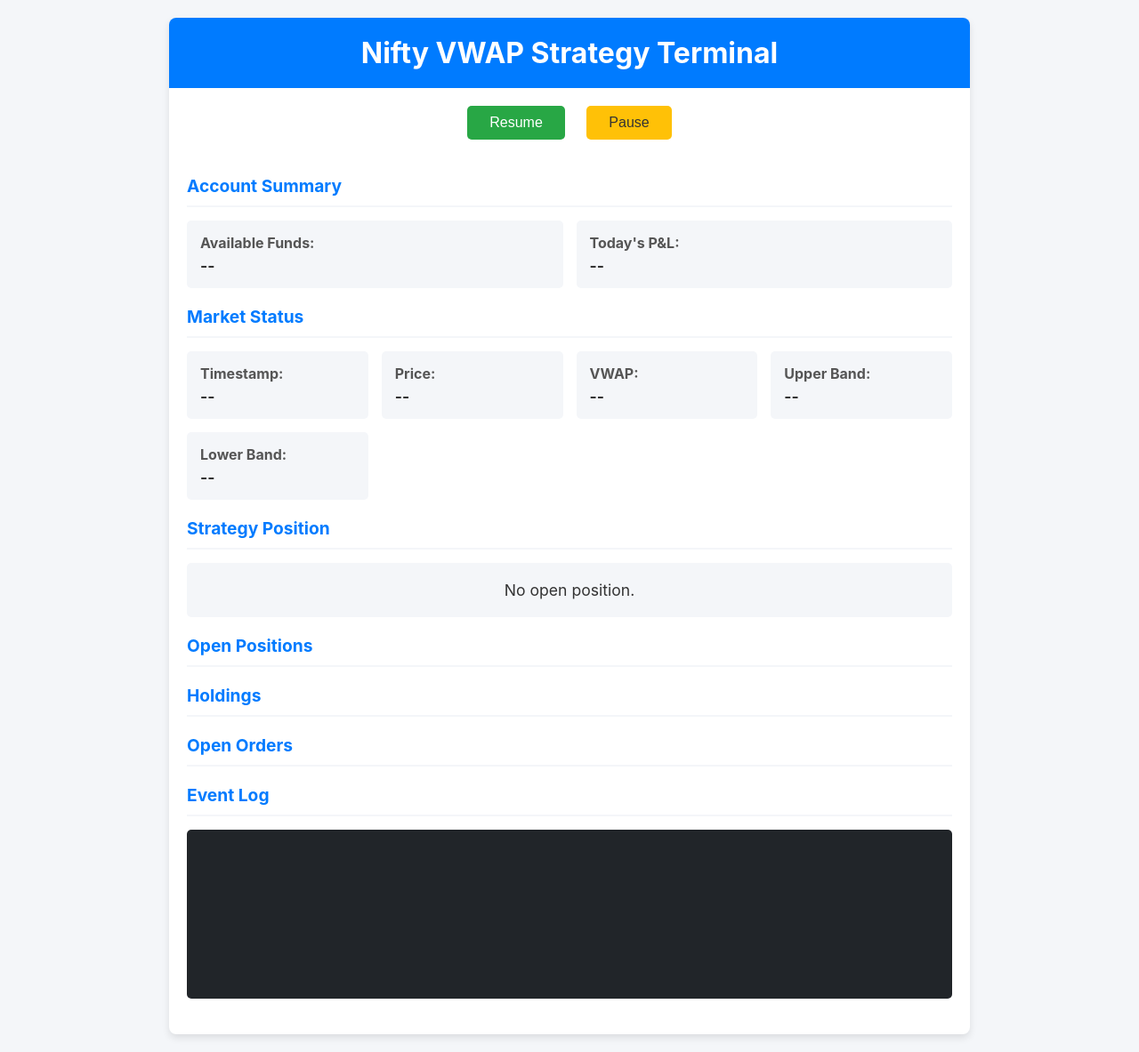
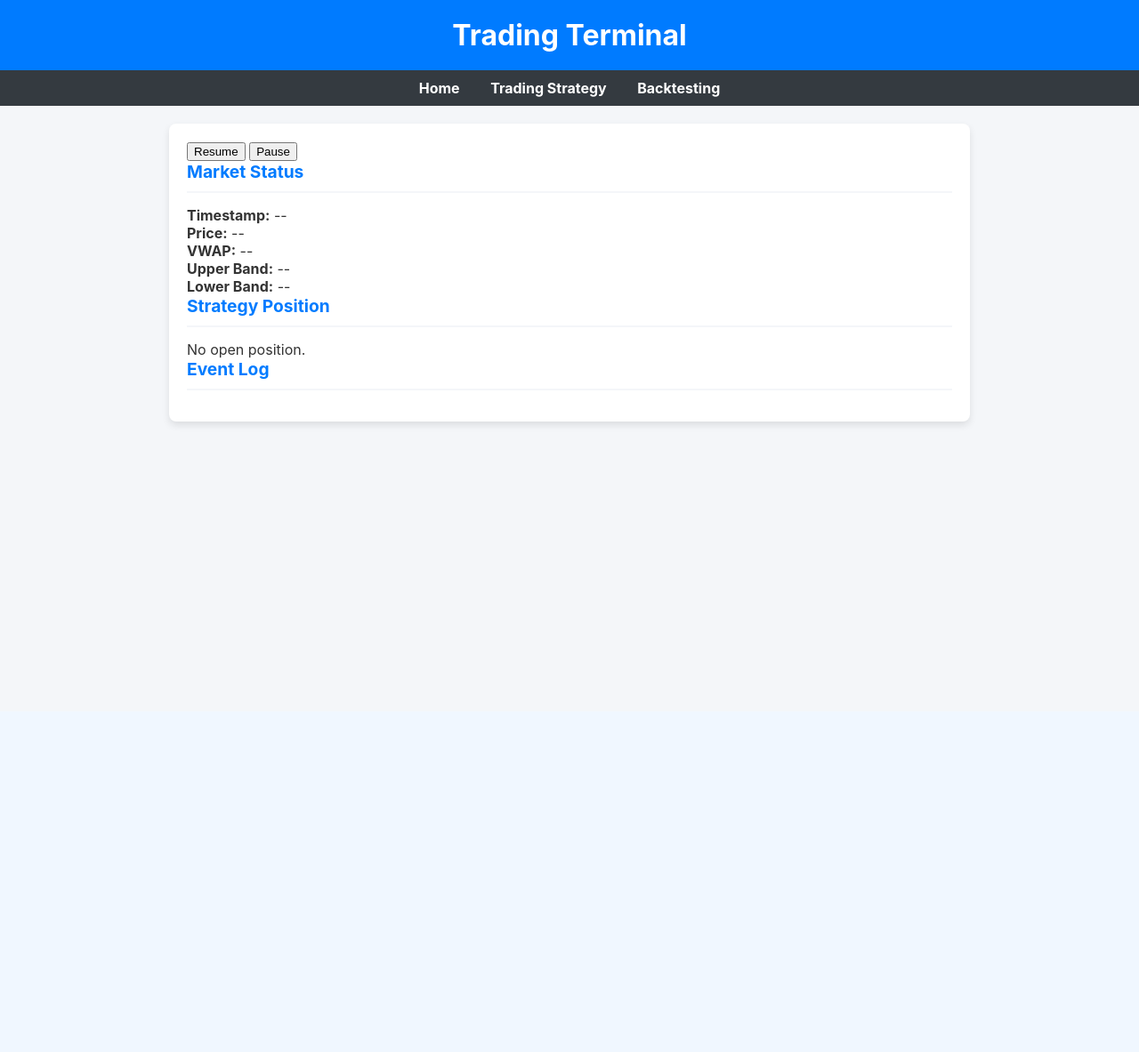
Before and after one commit to NandiniUmbare/NIFTY-OPTION-INTRADAY, a Flask app: template templates/strategy.html in a window 1280 px wide. Shown: the whole page at 89% size. After the commit the page ends 481 px from the top, so only its background shows below. Run offline with Flask 3, Linux system fonts and the light colour scheme; the template is opened without the code that fills it, so the values that code supplies are empty.

Commit message:
feat: Implement Stage 1 of the application redesign
This commit implements the first stage of the application redesign, which includes restructuring the application into a multi-page layout and creating a new home page with an account summary.

The key changes include:
- A new `base.html` template with a common layout and navigation bar.
- `index.html` has been renamed to `strategy.html` to better reflect its purpose.
- New `home.html` and `backtesting.html` templates have been created.
- The routing in `web_app.py` has been updated to serve the new pages, and a `login_required` decorator has been added to protect the pages.
- The new home page in `home.html` now displays the user's account balance, P&L, holdings, and open positions, with the data being fetched dynamically via JavaScript.
- The `/status` endpoint in `web_app.py` has been updated to provide the necessary data for the new home page.
- `broker_connection.py` has been updated with new methods to fetch account data from the Kite API.
- A `README.md` file has been added with project information and setup instructions.
- A `requirements.txt` file has been added to simplify the installation of dependencies.

```diff
--- a/templates/strategy.html
+++ b/templates/strategy.html
@@ -1,53 +1,10 @@
-<!DOCTYPE html>
-<html lang="en">
-<head>
-    <meta charset="UTF-8">
-    <meta name="viewport" content="width=device-width, initial-scale=1.0">
-    <title>Trading Terminal</title>
-    <style>
-        body { font-family: -apple-system, BlinkMacSystemFont, "Segoe UI", Roboto, "Helvetica Neue", Arial, sans-serif; background-color: #f4f6f9; color: #333; margin: 0; padding: 20px; }
-        .container { max-width: 900px; margin: auto; background: #fff; border-radius: 8px; box-shadow: 0 4px 8px rgba(0,0,0,0.1); overflow: hidden; }
-        header { background-color: #007bff; color: white; padding: 20px; text-align: center; }
-        h1, h2 { margin: 0; }
-        h2 { color: #007bff; border-bottom: 2px solid #f4f6f9; padding-bottom: 10px; margin-bottom: 15px; font-size: 1.2em;}
-        .content { padding: 20px; }
-        .panel { margin-bottom: 20px; }
-        .controls { text-align: center; padding-bottom: 20px; }
-        button { padding: 10px 25px; font-size: 1em; cursor: pointer; border: none; border-radius: 5px; margin: 0 10px; transition: background-color 0.3s; }
-        #btn-pause { background-color: #ffc107; color: #333; }
-        #btn-pause:hover { background-color: #e0a800; }
-        #btn-resume { background-color: #28a745; color: white; }
-        #btn-resume:hover { background-color: #218838; }
-        #log-panel { background-color: #212529; color: #f8f9fa; padding: 15px; height: 160px; overflow-y: auto; font-family: "Courier New", Courier, monospace; font-size: 0.9em; border-radius: 5px; }
-        #log-panel p { margin: 0; padding: 2px 0; border-bottom: 1px solid #495057; }
-        .data-grid { display: grid; grid-template-columns: repeat(auto-fit, minmax(200px, 1fr)); gap: 15px; }
-        .data-item { background: #f4f6f9; padding: 15px; border-radius: 5px; }
-        .data-item strong { color: #555; display: block; margin-bottom: 5px; }
-        .data-item span { font-weight: bold; font-size: 1.1em; }
-        #position-status { font-size: 1.1em; text-align: center; padding: 20px; background: #f4f6f9; border-radius: 5px;}
-        table { width: 100%; border-collapse: collapse; margin-top: 15px; }
-        th, td { text-align: left; padding: 8px; border-bottom: 1px solid #ddd; }
-        th { background-color: #007bff; color: white; }
-        tr:nth-child(even) { background-color: #f2f2f2; }
-    </style>
-</head>
-<body>
-    <div class="container">
-        <header>
-            <h1>Nifty VWAP Strategy Terminal</h1>
-        </header>
-        <div class="content">
+{% extends "base.html" %}
+{% block title %}Strategy - Trading Terminal{% endblock %}
+
+{% block content %}
     <div class="panel controls">
         <button id="btn-resume">Resume</button>
         <button id="btn-pause">Pause</button>
-            </div>
-
-            <div class="panel">
-                <h2>Account Summary</h2>
-                <div class="data-grid">
-                    <div class="data-item"><strong>Available Funds:</strong> <span id="funds">--</span></div>
-                    <div class="data-item"><strong>Today's P&L:</strong> <span id="pnl">--</span></div>
-                </div>
     </div>
 
     <div class="panel">
@@ -67,46 +24,41 @@
     </div>
 
     <div class="panel">
-                <h2>Open Positions</h2>
-                <div id="open-positions-table"></div>
-            </div>
-
-            <div class="panel">
-                <h2>Holdings</h2>
-                <div id="holdings-table"></div>
-            </div>
-
-            <div class="panel">
-                <h2>Open Orders</h2>
-                <div id="open-orders-table"></div>
-            </div>
-
-            <div class="panel">
         <h2>Event Log</h2>
         <div id="log-panel"></div>
     </div>
-        </div>
-    </div>
+{% endblock %}
 
+{% block scripts %}
 <script>
     document.addEventListener('DOMContentLoaded', function () {
-            const statusInterval = setInterval(updateStatus, 2500);
+        const statusInterval = setInterval(updateStatus, 1500);
 
-            btnPause.addEventListener('click', () => fetch('/pause', { method: 'POST' }).then(updateStatus));
-            btnResume.addEventListener('click', () => fetch('/resume', { method: 'POST' }).then(updateStatus));
+        const btnPause = document.getElementById('btn-pause');
+        const btnResume = document.getElementById('btn-resume');
+
+        btnPause.addEventListener('click', function() {
+            fetch('/pause', { method: 'POST' })
+                .then(() => updateStatus());
+        });
+
+        btnResume.addEventListener('click', function() {
+            fetch('/resume', { method: 'POST' })
+                .then(() => updateStatus());
+        });
 
         function updateStatus() {
             fetch('/status')
                 .then(response => response.json())
                 .then(data => {
                     updateStrategyUI(data.strategy_state);
-                        updateAccountUI(data.account);
                 })
                 .catch(error => console.error('Error fetching status:', error));
         }
 
         function updateStrategyUI(state) {
             if (!state || !state.latest_tick) return;
+
             document.getElementById('timestamp').textContent = state.latest_tick.timestamp;
             document.getElementById('price').textContent = state.latest_tick.close;
             document.getElementById('vwap').textContent = state.latest_tick.VWAP;
@@ -132,46 +84,7 @@
             }
         }
 
-            function updateAccountUI(account) {
-                if (!account) return;
-                document.getElementById('funds').textContent = account.funds !== undefined ? `₹${Number(account.funds).toLocaleString()}` : '--';
-                document.getElementById('pnl').textContent = account.pnl !== undefined ? `₹${Number(account.pnl).toLocaleString()}` : '--';
-
-                createTable('open-positions-table', ['Symbol', 'Qty', 'P&L'], account.positions, item => [item.tradingsymbol, item.quantity, `₹${item.pnl.toFixed(2)}`]);
-                createTable('holdings-table', ['Symbol', 'Qty', 'Avg. Price'], account.holdings, item => [item.tradingsymbol, item.quantity, `₹${item.average_price.toFixed(2)}`]);
-                createTable('open-orders-table', ['Symbol', 'Type', 'Qty', 'Price'], account.orders, item => [item.tradingsymbol, item.transaction_type, item.quantity, `₹${item.price}`]);
-            }
-
-            function createTable(containerId, headers, data, rowMapper) {
-                const container = document.getElementById(containerId);
-                container.innerHTML = '';
-                if (!data || data.length === 0) {
-                    container.textContent = `No ${containerId.split('-')[0]} found.`;
-                    return;
-                }
-
-                const table = document.createElement('table');
-                const thead = table.createTHead();
-                const tbody = table.createTBody();
-                let row = thead.insertRow();
-                headers.forEach(headerText => {
-                    let th = document.createElement('th');
-                    th.textContent = headerText;
-                    row.appendChild(th);
-                });
-
-                data.forEach(item => {
-                    row = tbody.insertRow();
-                    rowMapper(item).forEach(cellData => {
-                        let cell = row.insertCell();
-                        cell.textContent = cellData;
-                    });
-                });
-                container.appendChild(table);
-            }
-
         updateStatus();
     });
 </script>
-</body>
-</html>
+{% endblock %}
--- a/web_app.py
+++ b/web_app.py
@@ -119,11 +119,42 @@ def kite_callback():
 @app.route('/status')
 def status():
     with state_lock:
-        # Prevent error if status is requested before first tick
-        if app_state.get('latest_strategy_state') is None:
-            return jsonify({})
-        state_json = format_state_for_json(app_state['latest_strategy_state'])
-    return jsonify(state_json)
+        broker = app_state['broker']
+        strategy_state = app_state.get('latest_strategy_state')
+
+        # Base data structure
+        response_data = {
+            "strategy_state": format_state_for_json(strategy_state) if strategy_state else {},
+            "account": {}
+        }
+
+        # Fetch account details if broker is connected
+        if broker and broker.access_token:
+            margins = broker.get_margins()
+            if margins:
+                response_data["account"]["funds"] = margins.get('equity', {}).get('available', {}).get('cash', 'N/A')
+
+            positions = broker.get_positions()
+            if positions:
+                # Calculate total P&L from all positions
+                total_pnl = sum(pos.get('pnl', 0) for pos in positions.get('net', []))
+                response_data["account"]["pnl"] = f"{total_pnl:.2f}"
+                response_data["account"]["positions"] = positions.get('net', [])
+
+            holdings = broker.get_holdings()
+            if holdings:
+                response_data["account"]["holdings"] = holdings
+
+            orders = broker.get_orders()
+            if orders:
+                # Filter for open orders
+                open_orders = [
+                    order for order in orders
+                    if order.get('status') in ['OPEN', 'TRIGGER PENDING']
+                ]
+                response_data["account"]["orders"] = open_orders
+
+    return jsonify(response_data)
 
 @app.route('/pause', methods=['POST'])
 def pause():
```
Also changed, not shown: all_packages.txt (deleted, +0 -29 lines). Lines whose indentation alone changed are shown as unchanged.
